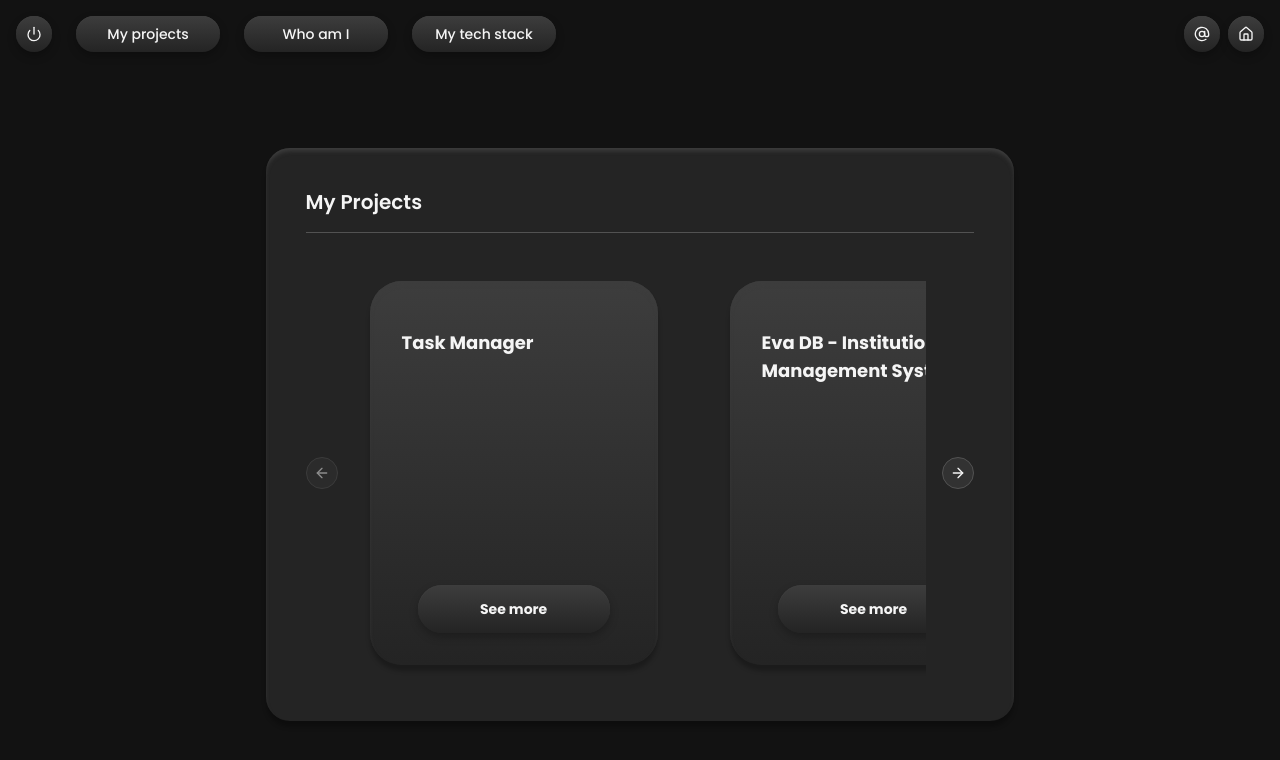
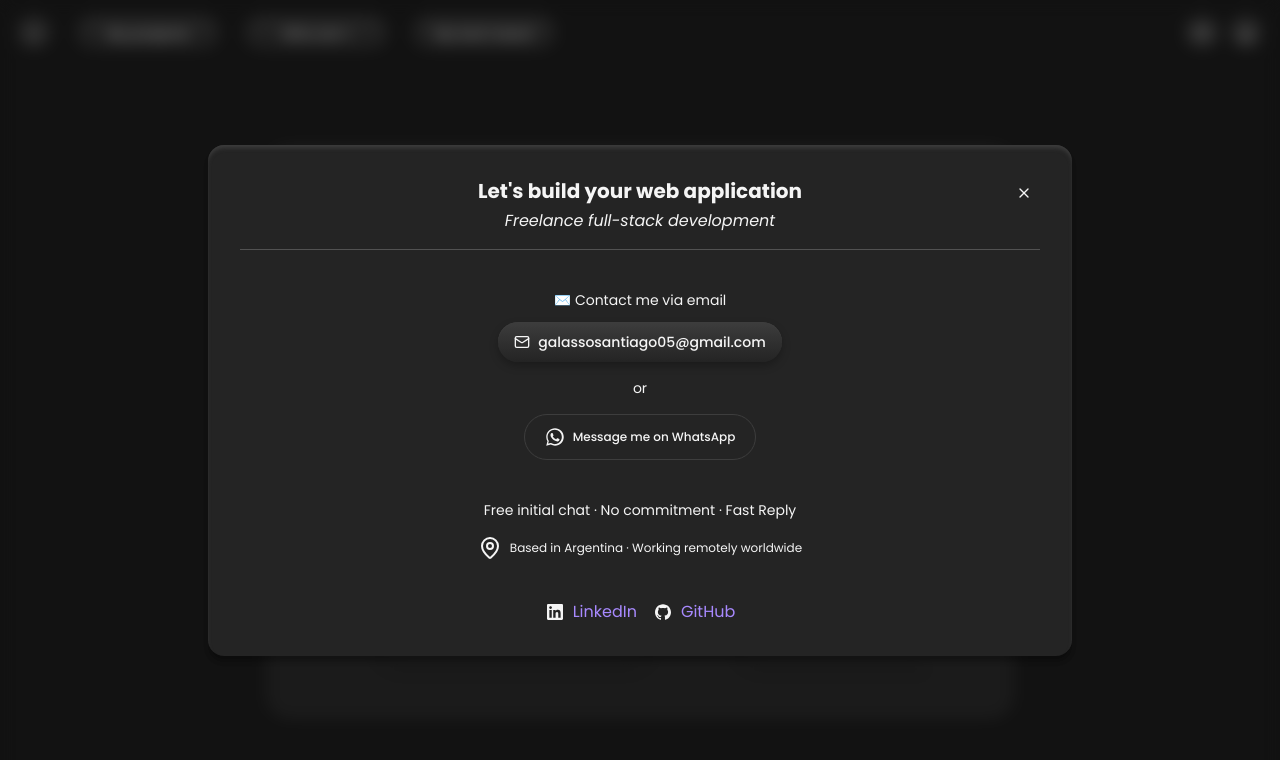
Before and after one commit to Rusiton/portfolio, a React (Vite) app: page /projects in a window 1280 px wide. Both pictures are taken after a click on the button 1202 px from the left and 34 px from the top of the page. Shown: the top 760 px of the page. Built offline with nearby package versions, Linux system fonts and the light colour scheme.

Commit message:
Changed contact info for desktop view

```diff
--- a/src/components/ui/button.tsx
+++ b/src/components/ui/button.tsx
@@ -22,8 +22,8 @@ const buttonVariants = cva(
       },
       size: {
         default: "h-9 px-4 py-2 has-[>svg]:px-3",
-        sm: "h-8 rounded-md gap-1.5 px-3 has-[>svg]:px-2.5",
-        lg: "h-10 rounded-md px-6 has-[>svg]:px-4",
+        sm: "h-8 gap-1.5 px-3 has-[>svg]:px-2.5",
+        lg: "h-10 px-6 has-[>svg]:px-4",
         icon: "size-9",
         "icon-sm": "size-8",
         "icon-lg": "size-10",
--- a/src/components/ui/contact-info.tsx
+++ b/src/components/ui/contact-info.tsx
@@ -1,52 +1,17 @@
-import { AtSign, Mail } from "lucide-react";
+import { Mail } from "lucide-react";
 import { Button } from "./button";
-import { Tooltip, TooltipContent, TooltipTrigger } from "@/components/ui/tooltip";
-import { SiGithub, SiLinkedin } from "react-icons/si";
+import { useContactModal } from "@/providers/ContactModalProvider";
 
 export default function ContactInfo() {
+    const { setOpen } = useContactModal();
+
     return (
-        <Tooltip>
-            <TooltipTrigger asChild>
-                <Button
-                    variant='secondary'
-                    size='icon'
-                >
-                    <AtSign />
-                </Button>
-            </TooltipTrigger>
-            <TooltipContent>
-                <div className="flex flex-col gap-1">
-                    <p className="flex items-center gap-2">
-                        <Mail size={12} />
-                        <a
-                            href="mailto:galassosantiago05@gmail.com"
-                            target="_blank"
-                            className="hover:underline hover:text-primary"
-                        >
-                            galassosantiago05@gmail.com
-                        </a>
-                    </p>
-                    <p className="flex items-center gap-2">
-                        <SiGithub size={12} />
-                        <a href="https://github.com/Rusiton"
-                            target="_blank"
-                            className="hover:underline hover:text-primary"
-                        >
-                            GitHub
-                        </a>
-                    </p>
-                    <p className="flex items-center gap-2">
-                        <SiLinkedin />
-                        <a
-                            href="https://www.linkedin.com/in/galassosantiago/"
-                            target="_blank"
-                            className="hover:underline hover:text-primary"
-                        >
-                            LinkedIn
-                        </a>
-                    </p>
-                </div>
-            </TooltipContent>
-        </Tooltip>
+        <Button
+            variant='secondary'
+            size='icon'
+            onClick={() => setOpen(true)}
+            >
+            <Mail />
+        </Button>
     )
 }
--- /dev/null
+++ b/src/components/ui/contact-modal.tsx
@@ -0,0 +1,69 @@
+import Modal from "./modal";
+import { useContactModal } from "@/providers/ContactModalProvider";
+
+import { SiGithub, SiLinkedin } from "react-icons/si";
+import { MailIcon, MapPin } from "lucide-react";
+import { Separator } from "./separator";
+import { Button } from "./button";
+import WhatsAppButton from "./whatsapp-button";
+
+export default function ContactModal() {
+    const { open, setOpen } = useContactModal();
+
+    return (
+        <Modal open={open} close={() => setOpen(false)}>
+            <div className="w-full md:w-[500px] lg:w-[800px] max-h-[550px] overflow-y-auto">
+                <div className="text-center mb-4">
+                    <h2 className="text-xl font-bold mb-1">
+                        Let's build your web application
+                    </h2>
+                    <h3 className="text-md italic">
+                        Freelance full-stack development
+                    </h3>
+                </div>
+
+                <Separator />
+
+                <div className="mt-10 flex flex-col gap-10">
+                    <div className="flex flex-col gap-4">
+                        <div className="flex flex-col items-center gap-3">
+                            <p className="w-full text-center text-sm">
+                                ✉️ Contact me via email
+                            </p>
+                            <a href="mailto:galassosantiago05@gmail.com">
+                                <Button className="text-foreground" size='lg'>
+                                    <MailIcon /> <p>galassosantiago05@gmail.com</p>
+                                </Button>
+                            </a>
+                        </div>
+
+                        <p className="text-center text-sm"> or </p>
+
+                        <div className=" flex justify-center">
+                            <WhatsAppButton />
+                        </div>
+                    </div>
+
+                    <div>
+                        <p className="text-sm text-center">
+                            Free initial chat · No commitment · Fast Reply
+                        </p>
+
+                        <p className="mt-4 flex justify-center items-center gap-2 text-xs">
+                            <MapPin /> <p>Based in Argentina · Working remotely worldwide</p>
+                        </p>
+                    </div>
+
+                    <ul className="flex justify-center gap-4">
+                        <li className="flex items-center gap-2">
+                            <SiLinkedin className="mx-0.5" /> <a className="text-primary" href="https://www.linkedin.com/in/galassosantiago/" target="_blank">LinkedIn</a>
+                        </li>
+                        <li className="flex items-center gap-2">
+                            <SiGithub className="mx-0.5" /> <a className="text-primary" href="https://github.com/Rusiton" target="_blank">GitHub</a>
+                        </li>
+                    </ul>
+                </div>
+            </div>
+        </Modal>
+    )
+}
--- a/src/components/ui/desktop-nav.tsx
+++ b/src/components/ui/desktop-nav.tsx
@@ -1,9 +1,13 @@
+import { useState } from "react";
 import ContactInfo from "./contact-info";
+import ContactModal from "./contact-modal";
 import HeaderNavButton from "./header-nav-button";
 import HomeButton from "./home-button";
 import ThemeSwitch from "./theme-switch";
 
 export default function DesktopNav() {
+    const [openContactModal, setOpenContactModal] = useState<boolean>(false);
+
     return (
         <nav className="hidden md:flex justify-between">
             <ul className="flex gap-6">
@@ -23,7 +27,8 @@ export default function DesktopNav() {
 
             <ul className="flex gap-2">
                 <li>
-                    <ContactInfo />
+                    <ContactInfo setOpen={setOpenContactModal} />
+                    <ContactModal open={openContactModal} setOpen={setOpenContactModal} />
                 </li>
                 <li>
                     <HomeButton />
--- a/src/components/ui/modal.tsx
+++ b/src/components/ui/modal.tsx
@@ -46,7 +46,7 @@ export default function Modal({ children, open, close }: ModalOptions) {
         <div
             ref={modalContainerRef}
             onClick={handleClick}
-            className={`absolute w-screen h-screen -z-10 top-0 left-0 p-4 bg-background/50 flex items-center justify-center`}
+            className={`absolute w-screen h-screen -z-10 top-0 left-0 p-4 bg-background/50 backdrop-blur-sm flex items-center justify-center`}
             >
             <div
                 className={`relative card p-8 rounded-2xl bg-card transition-all duration-150 ease-in-out
--- /dev/null
+++ b/src/components/ui/whatsapp-button.tsx
@@ -0,0 +1,37 @@
+export default function WhatsAppButton() {
+    const phoneNumber = "5491139277696"; // reemplazá por tu número real
+    const message = "Hi Santiago! I saw your portfolio and I'd like to talk about a web project.";
+
+    const whatsappUrl = `https://wa.me/${phoneNumber}?text=${encodeURIComponent(
+        message
+    )}`;
+
+    return (
+        <a
+            href={whatsappUrl}
+            target="_blank"
+            rel="noopener noreferrer"
+            className="
+                w-fit flex items-center justify-center gap-2
+                px-5 py-3
+                rounded-full
+                bg-card hover:bg-secondary
+                border border-secondary
+                text-[12px] font-medium
+                transition hover:text-green-400
+            "
+            >
+            {/* Icon */}
+            <svg
+                className="w-5 h-5"
+                viewBox="0 0 32 32"
+                fill="currentColor"
+                aria-hidden="true"
+            >
+                <path d="M16.001 2.003c-7.73 0-14 6.27-14 14 0 2.47.65 4.87 1.89 6.99L2 30l7.2-1.89c2.04 1.11 4.33 1.69 6.8 1.69 7.73 0 14-6.27 14-14s-6.27-14-13.999-14zm0 25.398c-2.22 0-4.39-.59-6.28-1.7l-.45-.26-4.27 1.12 1.14-4.15-.29-.48a11.36 11.36 0 01-1.73-6.07c0-6.29 5.12-11.41 11.41-11.41 6.29 0 11.41 5.12 11.41 11.41 0 6.29-5.12 11.41-11.41 11.41zm6.33-8.41c-.35-.18-2.08-1.03-2.4-1.15-.32-.12-.55-.18-.78.18-.23.35-.9 1.15-1.1 1.38-.2.23-.4.26-.75.09-.35-.18-1.49-.55-2.84-1.75-1.05-.93-1.75-2.08-1.95-2.43-.2-.35-.02-.54.16-.71.16-.16.35-.4.52-.6.17-.2.23-.35.35-.58.12-.23.06-.44-.03-.62-.09-.18-.78-1.87-1.07-2.56-.28-.68-.56-.59-.78-.6h-.66c-.23 0-.62.09-.95.44-.33.35-1.25 1.22-1.25 2.97 0 1.75 1.28 3.45 1.46 3.69.18.23 2.52 3.85 6.1 5.4.85.37 1.51.59 2.03.76.85.27 1.63.23 2.24.14.68-.1 2.08-.85 2.38-1.67.29-.82.29-1.52.2-1.67-.09-.15-.32-.24-.66-.41z" />
+            </svg>
+
+            <span>Message me on WhatsApp</span>
+        </a>
+    );
+};
--- a/src/main.tsx
+++ b/src/main.tsx
@@ -3,11 +3,14 @@ import { createRoot } from 'react-dom/client'
 import './index.css'
 import App from './App.tsx'
 import { ThemeProvider } from './providers/ThemeProvider.tsx'
+import { ContactModalProvider } from './providers/ContactModalProvider.tsx'
 
 createRoot(document.getElementById('root')!).render(
   <StrictMode>
     <ThemeProvider defaultTheme='dark' storageKey='vite-ui-theme'>
-      <App />
+      <ContactModalProvider>
+        <App />
+      </ContactModalProvider>
     </ThemeProvider>
   </StrictMode>,
 )
--- a/src/pages/HeaderScreen.tsx
+++ b/src/pages/HeaderScreen.tsx
@@ -1,11 +1,15 @@
 import { useNavigate } from "react-router-dom";
+import { useContactModal } from "@/providers/ContactModalProvider";
+
+import CallToAction from "@/components/ui/call-to-action";
+
 import { Reveal } from "@/components/animations/reveal";
-import CallToAction from "@/components/ui/call-to-action";
 import { SlideIn } from "@/components/animations/slide-in";
 import { FadeIn } from "@/components/animations/fade-in";
 
 export default function HeaderScreen() {
     const navigate = useNavigate();
+    const { setOpen } = useContactModal();
 
     return (
         <div className="screen-container flex justify-center items-center">
@@ -41,7 +45,7 @@ export default function HeaderScreen() {
                             <CallToAction
                                 text="Let`s talk"
                                 size="md"
-                                callback={() => navigate('/contact')}
+                                callback={() => setOpen(true)}
                             />
                         </div>
 
--- a/src/pages/ProjectsScreen.tsx
+++ b/src/pages/ProjectsScreen.tsx
@@ -1,6 +1,8 @@
 import { useEffect, useState } from "react";
 
 import Modal from "@/components/ui/modal";
+import { useContactModal } from "@/providers/ContactModalProvider";
+
 import ProjectCard from "@/components/ui/project-card";
 import { Separator } from "@/components/ui/separator";
 import { Carousel, CarouselContent, CarouselItem, CarouselNext, CarouselPrevious } from "@/components/ui/carousel";
@@ -9,7 +11,6 @@ import { projects } from "@/assets/json/projects.json";
 import Chip from "@/components/ui/chip";
 import { FadeIn } from "@/components/animations/fade-in";
 import CallToAction from "@/components/ui/call-to-action";
-import { useNavigate } from "react-router-dom";
 
 type ProjectType = {
     id: number,
@@ -28,7 +29,7 @@ export default function ProjectsScreen() {
     const [openModal, setOpenModal] = useState<boolean>(false);
     const [displayedProject, setDisplayedProject] = useState<ProjectType | null>(null);
 
-    const navigate = useNavigate();
+    const { setOpen } = useContactModal();
 
     const displayProjectInfo = (id: number) => {
         setOpenModal(true);
@@ -99,7 +100,7 @@ export default function ProjectsScreen() {
                                         <CallToAction
                                             text={displayedProject.ctaButton}
                                             size="sm"
-                                            callback={() => navigate('/contact')}
+                                            callback={() => (setOpenModal(false), setOpen(true))}
                                         />
                                     </div>
                                     <p className="mt-4 w-full text-center italic text-xs text-foreground-muted">
--- /dev/null
+++ b/src/providers/ContactModalProvider.tsx
@@ -0,0 +1,41 @@
+import { createContext, useContext, useState } from "react";
+
+type ContactModalProviderProps = {
+  children: React.ReactNode
+}
+
+type ContactModalState = {
+  open: boolean
+  setOpen: (arg0: boolean) => void
+}
+
+const initialState: ContactModalState = {
+  open: false,
+  setOpen: () => null,
+}
+
+const ContactModalContext = createContext<ContactModalState>(initialState);
+
+export function ContactModalProvider({ children }: ContactModalProviderProps) {
+    const [open, setOpen] = useState<boolean>(false);
+
+    const value = {
+        open: open,
+        setOpen: setOpen,
+    };
+
+    return (
+        <ContactModalContext.Provider value={value}>
+            { children }
+        </ContactModalContext.Provider>
+    )
+}
+
+export function useContactModal() {
+    const context = useContext(ContactModalContext)
+
+    if (context === undefined)
+    throw new Error("useTheme must be used within a ThemeProvider")
+
+    return context
+}
```
